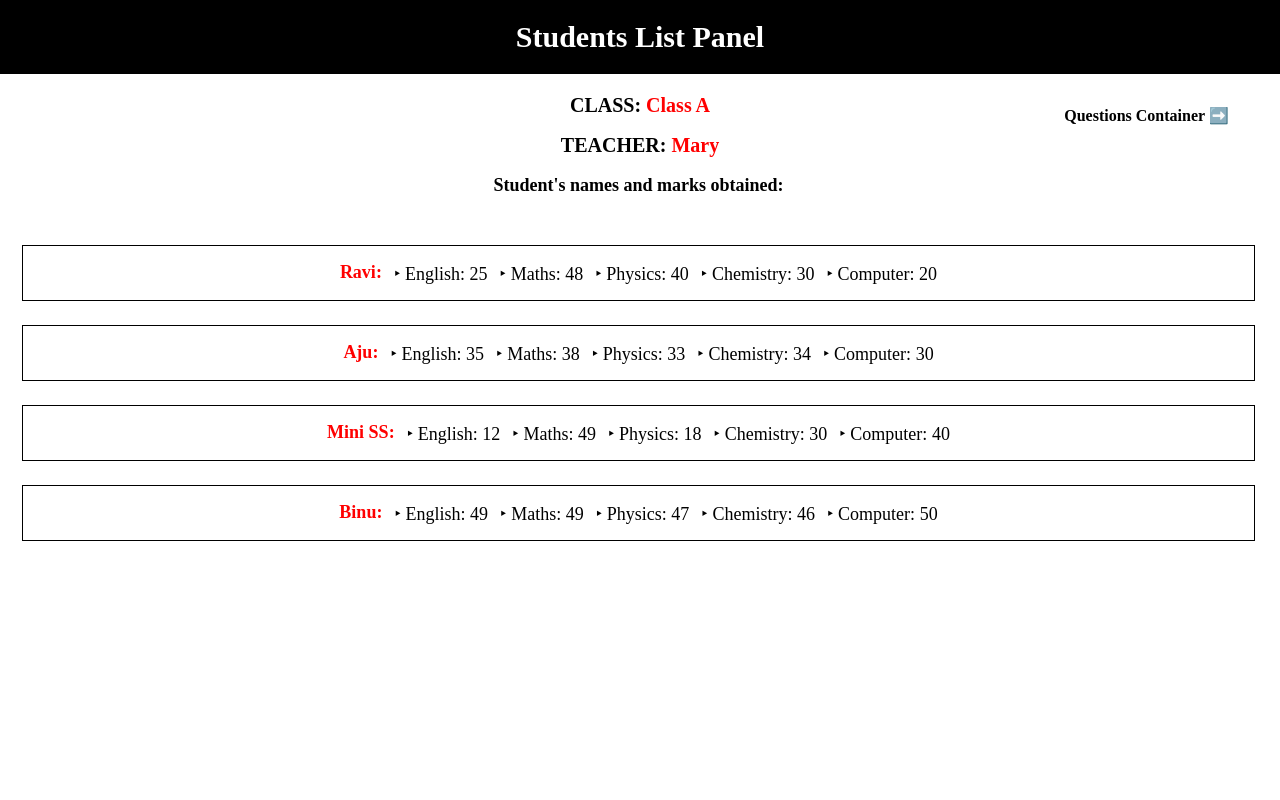
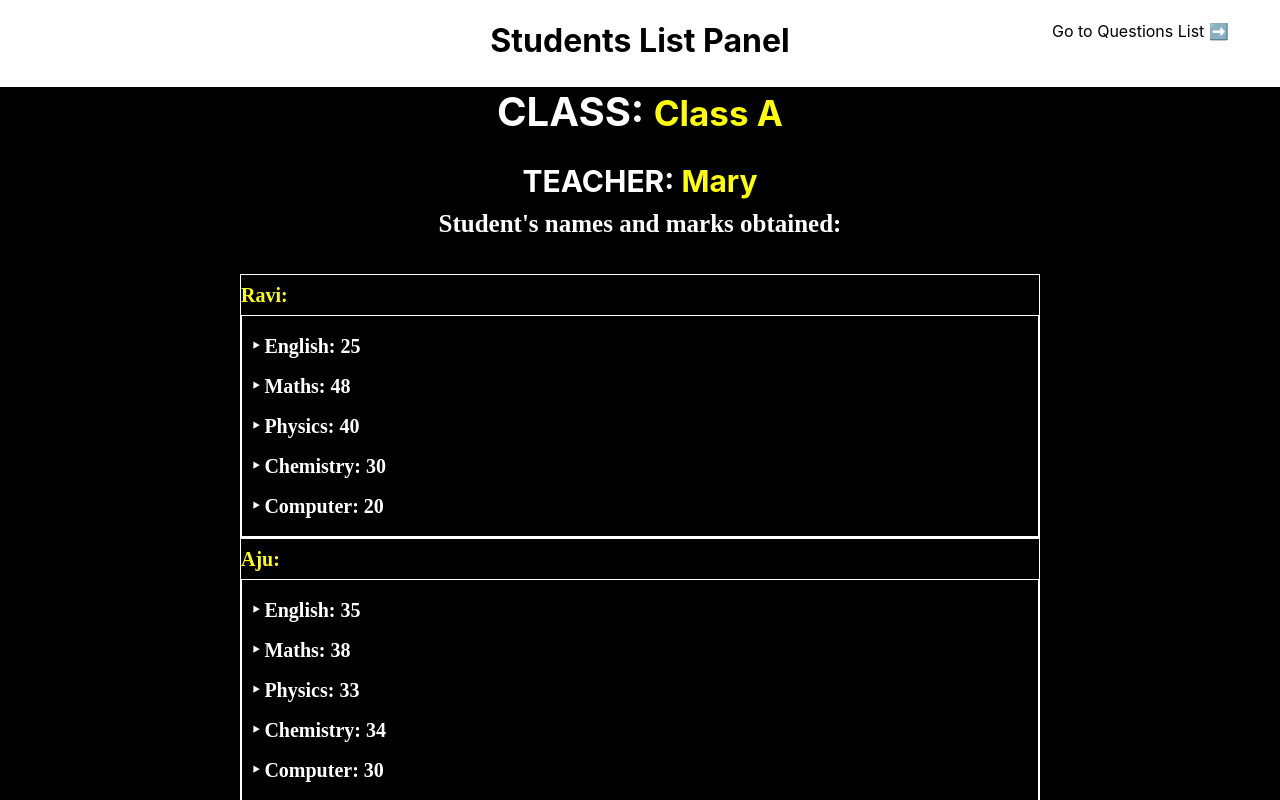
Before and after one commit to asin977/Task-Typescript1, a React (Create React App) app: page /#/ in a window 1280 px wide. Shown: the top 800 px of the page. Built offline with nearby package versions, Linux system fonts and the light colour scheme.

Commit message:
refractor

```diff
--- a/src/App.tsx
+++ b/src/App.tsx
@@ -3,7 +3,7 @@ import './App.css';
 import { Home } from './Pages/Home';
 // import { Main } from './Pages/Main';
 import { HashRouter as Router,Routes,Route } from 'react-router-dom';
-import {QuestionsDisplay} from './components/QuestionsDisplay';
+import QuestionsDisplay from './Pages/QuestionsDisplay';
 
 function App() {
   return (
@@ -12,7 +12,7 @@ function App() {
         <Routes>
         <Route path='/' element={<Home />}/>
           {/* <Route path='/main' element={<Main />}/> */}
-          <Route path='/questions' element={ <QuestionsDisplay />} />
+          <Route path='/questions' element={<QuestionsDisplay />} />
         </Routes>
       </Router>
 
--- a/src/MyData/questions.ts
+++ b/src/MyData/questions.ts
@@ -21,10 +21,8 @@ import {
   totalPerSubject
 
 } from '../Pages/utils';
-import questionDataJson from '../MyData/questions.json';
+
 import { QuestionDisplay, QuestionData} from  '../Pages/types';
-
-// const  :  QuestionData = questionDataJson;
 
 export const questions: QuestionDisplay[] = [
   {
--- a/src/Pages/Home.css
+++ /dev/null
@@ -1,126 +0,0 @@
-.heading  {
-    font-size:30px;
-    background-color:black;
-    padding:20px;
-    margin-top:0px;
-    color:#fff;
-    font-family:'Inconsolata';
-}
-.stud-data {
-    list-style-type:none;
-}
-.teacher {
-    font-family:'Inconsolata';
-    font-size:20px;
-}
-.students {
-    font-family:'Inconsolata';
-    font-size:18px;
-    margin-left:-3px;
-}
-.class {
-    font-family:'Inconsolata';
-    font-size:20px;
-}
-.details {
-    list-style:none;
-}
-.red-text {
-    color:red;
-  }
-
-.data {
-    list-style-type:none;
-    padding:25px;
-    display:flex;
-    flex-direction: column;
-    margin-top:0;
-    text-align:justify;
-}
-li {
-    list-style-type:none;
-    font-weight:200;
-}
-.stud-list {
-    display:flex;
-    align-items: flex-start;
-    justify-content: center;
-    align-items: center;
-    margin-top:24px;
-    border:1px solid;
-    padding:15px;
-    text-align:justify;
-}
-.marks {
-    display:flex;
-    flex-direction:row;
-    align-items:center;
-    justify-content: center;
-    padding:0px;
-}
-.indi-mark {
-    margin-left:12px;
-}
-
-/* Main page */
-
-.cont {
-    background-color:black;
-    color:#fff;
-    padding:12px;
-    margin:30px;
-    box-shadow: 5px 10px rgb(63, 63, 63);
-}
-.head {
-    font-family:'Inconsolata';
-    margin:0px;
-}
-.quest-1 {
-    font-weight:400;
-    border-bottom:1px solid #fff;
-    padding:20px;
-}
-.info {
-    display:flex;
-    flex-direction:column;
-    justify-content:flex-end;
-    align-items: space-between;
-    list-style-type: disc;
-
-}
-.information {
-    display:flex;
-    flex-direction:column;
-    justify-content: center;
-    align-items: center;
-    list-style-type: disc;
-}
-a {
-    text-decoration: none;
-    color:black;
-    font-family:'Inconsolata';
-    font-weight:bold;
-    position:absolute;
-    right:4%;
-    margin-top:12px;
-}
-
-/* question bank styles */
-
-.question-bank {
-    padding:22px;
-    font-weight:400;
-    font-family:'Inconsolata';
-    text-align:center;
-    border-bottom:1px solid #fff;
-    background-color:black;
-    color:#fff;
-    padding-left:0px;
-    font-size:18px;
-}
-.quest-cont {
-    padding:0px;
-}
-.head {
-    padding:20px;
-}
--- a/src/Pages/Home.tsx
+++ b/src/Pages/Home.tsx
@@ -1,21 +1,19 @@
 import React from 'react';
 import classDataJson from '../MyData/data.json';
-import "./Home.css";
 import {Subject,Student,ClassData} from './types'
 import { Link } from 'react-router-dom';
 import { Header } from '../components/Header';
-import { Body } from '../components/Body';
+import StudentManagementData from '../components/StudentManagementData';
 
 const data : ClassData = classDataJson;
 
 export function Home(){
   return (
     <div>
-    <h1 className='heading '>Students List Panel</h1>
-    <Link to='/questions'>Questions Container ➡️</Link>
+    <Link to='/questions' style={{color:'black',position:'absolute',textDecoration:'none',right:'4%',fontWeight:'400'}}>Go to Questions List ➡️</Link>
+    <h1>Students List Panel</h1>
       <Header />
-      <Body />
-
+      <StudentManagementData />
     </div>
   );
 };
--- a/src/components/QuestionCont.tsx
+++ b/src/Pages/QuestionContainer.tsx
@@ -1,13 +1,12 @@
 import React from 'react';
 import { questions } from '../MyData/questions';
-import '../Pages/Home.css';
 
-export function QuestionCont() {
+export function QuestionContainer() {
   return (
     <div>
-        <ul className='quest-cont'>
+        <ul style={{padding:'0px'}}>
         {questions.map((q, index) => (
-          <li className='question-bank' key={index}>
+          <li style={{padding:'22px',backgroundColor:'black',color:'#fff',borderBottom:'1px solid #fff',fontSize:'18px'}} key={index}>
             <p>{q.question}</p>
             <div style={{ color: 'yellow', fontWeight: 'bold', marginTop: '5px' }}>
               {q.answer}
@@ -19,4 +18,4 @@ export function QuestionCont() {
   )
 }
 
-export default QuestionCont
+export default QuestionContainer
--- /dev/null
+++ b/src/Pages/QuestionsDisplay.tsx
@@ -0,0 +1,17 @@
+import React from 'react';
+import { questions } from '../MyData/questions';
+import { Link } from 'react-router-dom';
+import QuestionContainer from './QuestionContainer';
+
+export const QuestionsDisplay = () => {
+  return (
+    <div>
+       <Link to="/" className="link" style={{color:'black',position:'absolute',textDecoration:'none',right:'4%',fontWeight:'400'}}> ⬅️ Go to Home Page</Link>
+      <h1 style={{fontFamily:'sansarif',fontSize:35}}>Question Container</h1>
+       <QuestionContainer />
+    </div>
+  );
+
+};
+
+export default QuestionsDisplay;
--- a/src/components/Body.tsx
+++ /dev/null
@@ -1,29 +0,0 @@
-import React from 'react';
-import classDataJson from '../MyData/data.json';
-import { Subject , Student ,ClassData } from '../Pages/types'
-const studentdata : ClassData = classDataJson;
-
-export function Body() {
-  return (
-    <div>
-      <h3 className='students'>Student's names and marks obtained:
-        <ul className='data'>
-            {studentdata.students.map((student) => (
-          <li key={student.id} className='stud-list'>
-            <span className='red-text'><strong>{student.name}:</strong></span>
-            <ul className='marks'>
-              {student.marks.map((subject, index) => (
-                <li key={index} className='indi-mark'>
-                  ‣ {subject.subject}: {subject.mark}
-                </li>
-              ))}
-            </ul>
-          </li>
-          ))}
-        </ul>
-      </h3>
-    </div>
-  )
-}
-
-export default Body
--- a/src/components/Header.tsx
+++ b/src/components/Header.tsx
@@ -5,12 +5,12 @@ const Studentdata : ClassData = classDataJson;
 
 export function Header() {
   return (
-    <div className='main-container'>
-          <h1 className='class'><h1 className='class'>
-            CLASS: <span className='red-text'>{Studentdata.name}</span>
+    <div style={{backgroundColor:'black',color:'#fff',margin:'0'}}>
+          <h1 style={{fontSize:'20px',margin:'0'}}><h1>
+            CLASS: <span style={{color:'yellow',fontSize:'35px',margin:'0'}}>{Studentdata.name}</span>
           </h1>
-          <h2 className='teacher'>
-              TEACHER: <span className='red-text'>{Studentdata.teachersName}</span>
+          <h2 className='teacher'style={{margin:'0'}}>
+              TEACHER: <span style={{color:'yellow',fontSize:'30px',margin:'0'}}>{Studentdata.teachersName}</span>
           </h2>
          </h1>
     </div>
--- a/src/components/QuestionsDisplay.tsx
+++ /dev/null
@@ -1,19 +0,0 @@
-import React from 'react';
-import { questions } from '../MyData/questions';
-
-import { Link } from 'react-router-dom';
-import '../Pages/Home.css';
-import {QuestionCont} from './QuestionCont';
-
-export const QuestionsDisplay = () => {
-  return (
-    <div>
-       <Link to="/" className="link"> ⬅️ Go to Main</Link>
-      <h1 className='head'>Question Container</h1>
-       <QuestionCont />
-    </div>
-  );
-
-};
-
-export default QuestionsDisplay;
--- /dev/null
+++ b/src/components/StudentManagementData.tsx
@@ -0,0 +1,29 @@
+import React from 'react';
+import classDataJson from '../MyData/data.json';
+import { Subject , Student ,ClassData } from '../Pages/types'
+const studentdata : ClassData = classDataJson;
+
+export function StudentManagementData() {
+  return (
+    <div style={{backgroundColor:'black',color:'white'}}>
+      <h3 style={{fontFamily:'sansarif',lineHeight:2,marginTop:'0',fontSize:'25px'}}>Student's names and marks obtained:
+        <ul style={{padding:'25px',marginTop:'0',textAlign:'justify',fontSize:'20px'}}>
+            {studentdata.students.map((student) => (
+          <li key={student.id} style={{border:'1px solid white',maxWidth:'800px',margin:'0 auto',listStyle:'none'}}>
+            <span style={{color:'yellow',fontSize:'20px'}}><strong>{student.name}:</strong></span>
+            <ul style={{border:'1px solid white',padding:'10px'}}>
+              {student.marks.map((subject, index) => (
+                <li key={index} style={{listStyle:'none'}}>
+                  ‣ {subject.subject}: {subject.mark}
+                </li>
+              ))}
+            </ul>
+          </li>
+          ))}
+        </ul>
+      </h3>
+    </div>
+  )
+}
+
+export default StudentManagementData
```
Also changed, not shown: src/MyData/questions.json (deleted, +0 -45 lines).
